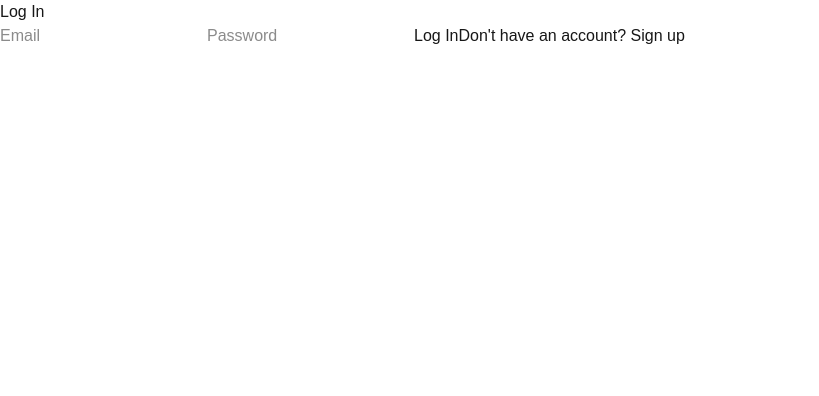
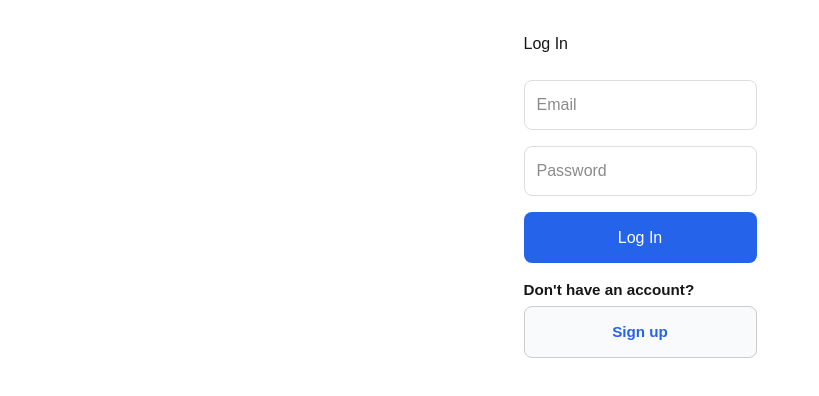
Before and after one commit to laurasedra/personal-cafe, a Next.js app: page /login in a window 1280 px wide. Shown: the top 396 px of the page, without its empty margins (0-819 px from the left). Built offline with nearby package versions, Linux system fonts and the light colour scheme; no server answers.

Commit message:
add saved places, pick for me button, toggle favorites

```diff
--- a/src/app/layout.tsx
+++ b/src/app/layout.tsx
@@ -1,6 +1,7 @@
 import type { Metadata } from "next";
 import { Geist, Geist_Mono } from "next/font/google";
 import "./globals.css";
+import { Analytics } from '@vercel/analytics/react'
 
 const geistSans = Geist({
   variable: "--font-geist-sans",
@@ -30,7 +31,9 @@ export default function RootLayout({
       lang="en"
       className={`${geistSans.variable} ${geistMono.variable} h-full antialiased`}
     >
-      <body className="min-h-full flex flex-col">{children}</body>
+      <body className="min-h-full flex flex-col">{children}
+        <Analytics />
+      </body>
     </html>
   );
 }
--- a/src/app/login/page.tsx
+++ b/src/app/login/page.tsx
@@ -25,15 +25,42 @@ export default function Login() {
   }
 
   return (
-    <main>
-      <h1>{isSignUp ? 'Sign Up' : 'Log In'}</h1>
-      <input type="email" placeholder="Email" value={email} onChange={e => setEmail(e.target.value)} />
-      <input type="password" placeholder="Password" value={password} onChange={e => setPassword(e.target.value)} />
-      {error && <p>{error}</p>}
-      <button onClick={handleAuth}>{isSignUp ? 'Sign Up' : 'Log In'}</button>
-      <button onClick={() => setIsSignUp(!isSignUp)}>
-        {isSignUp ? 'Already have an account? Log in' : "Don't have an account? Sign up"}
+    <main style={{ padding: '2rem', maxWidth: '420px', margin: '0 auto', display: 'flex', flexDirection: 'column', gap: '1rem' }}>
+      <h1 style={{ margin: 0, marginBottom: '0.5rem' }}>{isSignUp ? 'Sign Up' : 'Log In'}</h1>
+      <input
+        type="email"
+        placeholder="Email"
+        value={email}
+        onChange={e => setEmail(e.target.value)}
+        style={{ padding: '0.75rem', fontSize: '1rem', width: '100%', borderRadius: '8px', border: '1px solid #ddd' }}
+      />
+      <input
+        type="password"
+        placeholder="Password"
+        value={password}
+        onChange={e => setPassword(e.target.value)}
+        style={{ padding: '0.75rem', fontSize: '1rem', width: '100%', borderRadius: '8px', border: '1px solid #ddd' }}
+      />
+      {error && <p style={{ color: 'red', margin: 0 }}>{error}</p>}
+      <button
+        onClick={handleAuth}
+        style={{ padding: '0.85rem 1rem', fontSize: '1rem', borderRadius: '8px', border: 'none', background: '#2563eb', color: '#fff', cursor: 'pointer' }}
+      >
+        {isSignUp ? 'Sign Up' : 'Log In'}
       </button>
+      <div style={{ display: 'flex', flexDirection: 'column', gap: '0.25rem' }}>
+        <span style={{ fontWeight: 600, fontSize: '0.95rem' }}>
+          {isSignUp ? 'Already have an account?' : "Don't have an account?"}
+        </span>
+        <button
+          onClick={() => setIsSignUp(!isSignUp)}
+          style={{ padding: '0.85rem 1rem', fontSize: '0.95rem', borderRadius: '8px', border: '1px solid #ccc', background: '#f8fafc', cursor: 'pointer', textAlign: 'center' }}
+        >
+          <span style={{ color: '#2563eb', fontWeight: 600 }}>
+            {isSignUp ? 'Log in' : 'Sign up'}
+          </span>
+        </button>
+      </div>
     </main>
   )
 }
```
